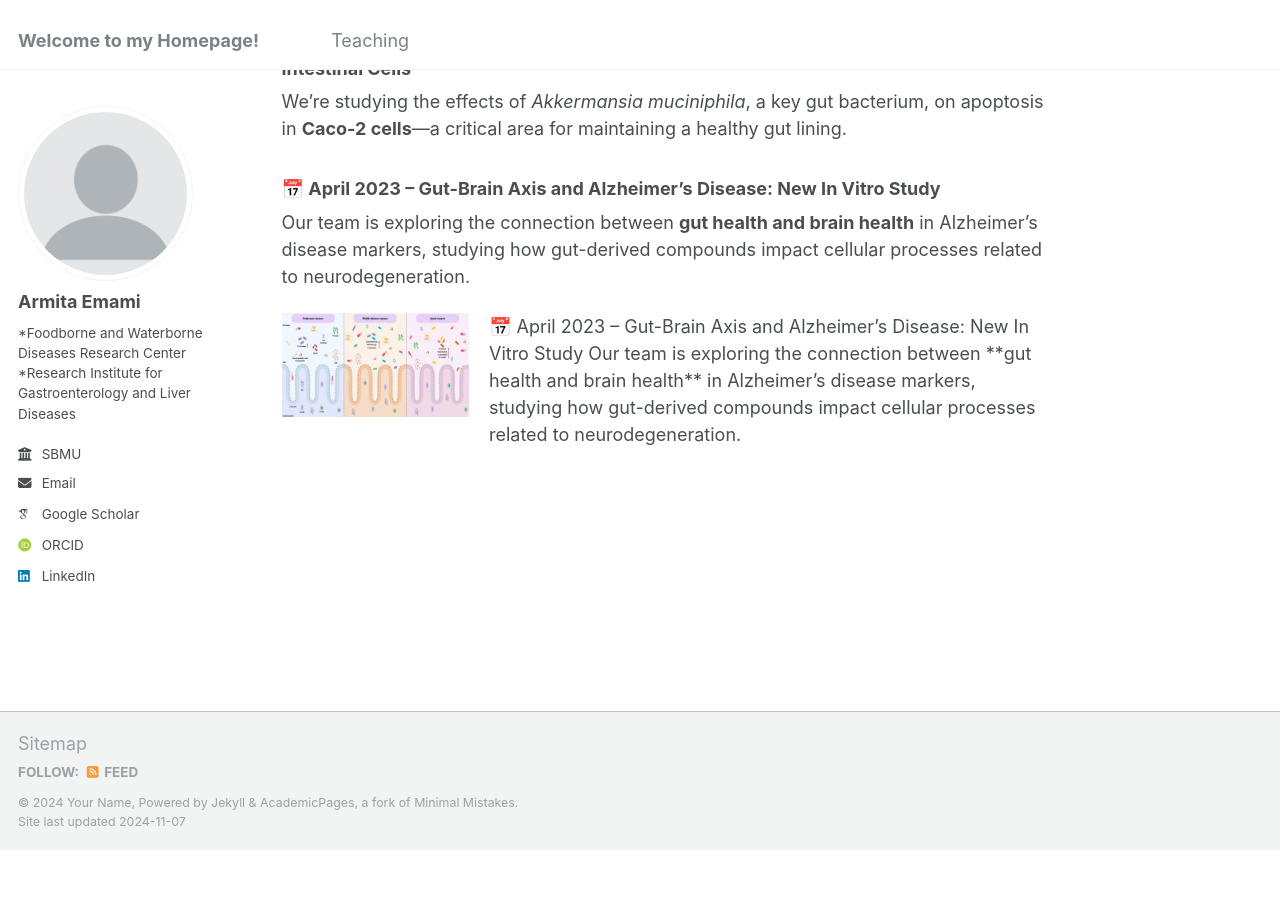
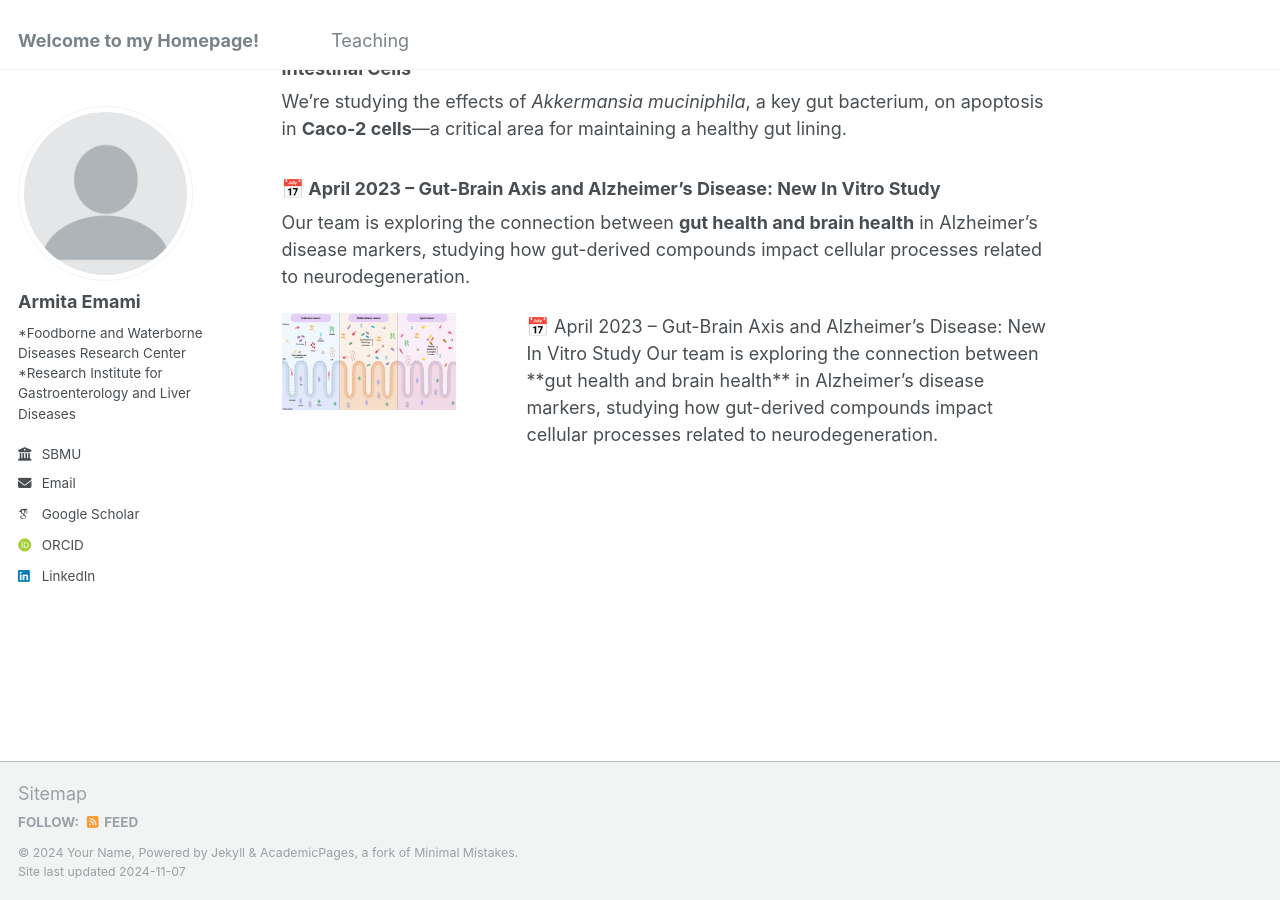
Before and after one commit to Armitaem/main, a Jekyll site: the page built from _pages/about.md, in a window 1280 px wide and 900 px high, scrolled down 2456 px. Built offline with Jekyll 4.4.1, drawn with Linux system fonts in a browser that asks for light colours; some web fonts are replaced; before the commit the page ends 3306 px from its top, so only the background shows below that.

Commit message:
Update about.md
image

```diff
--- a/_pages/about.md
+++ b/_pages/about.md
@@ -74,11 +74,11 @@ Our team is exploring the connection between **gut health and brain health** in
 
 
 
-<div style="display: flex; align-items: flex-start; margin-bottom: 20px;">
+<div style="display: flex; align-items: flex-start; margin-bottom: 70px;">
   <div style="flex: 1;">
-    <img src="images/8.jpg" alt="Gut-Brain Axis Study" width="250" style="transition: transform 0.3s; cursor: pointer;">
+    <img src="images/8.jpg" alt="Gut-Brain Axis Study" width="350" style="transition: transform 0.3s; cursor: pointer;">
   </div>
-  <div style="flex: 3; padding-left: 20px;">
+  <div style="flex: 3; padding-left: 70px;">
     📅 April 2023 – Gut-Brain Axis and Alzheimer’s Disease: New In Vitro Study
 
     Our team is exploring the connection between **gut health and brain health** in Alzheimer’s disease markers, studying how gut-derived compounds impact cellular processes related to neurodegeneration.
```
